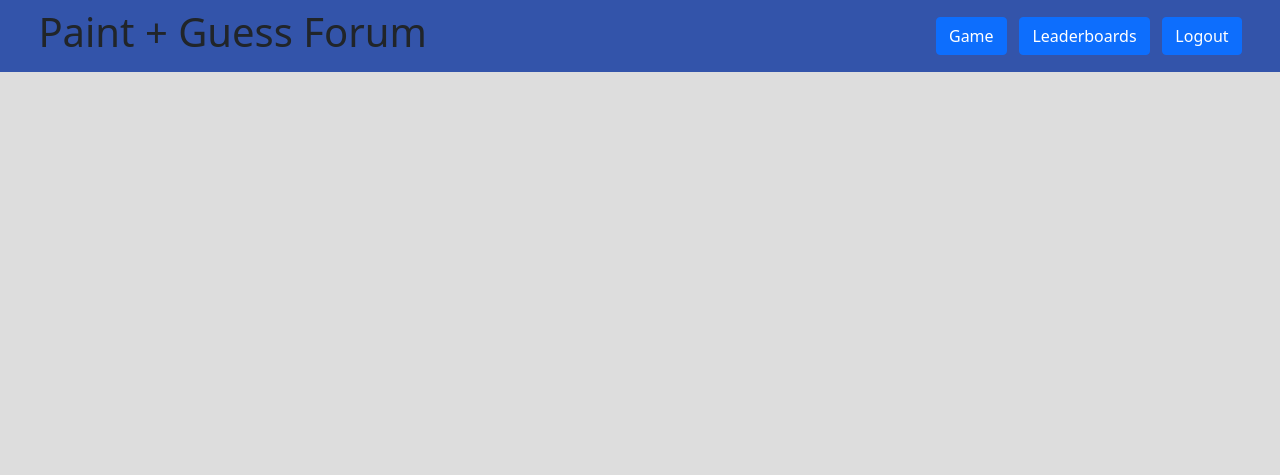
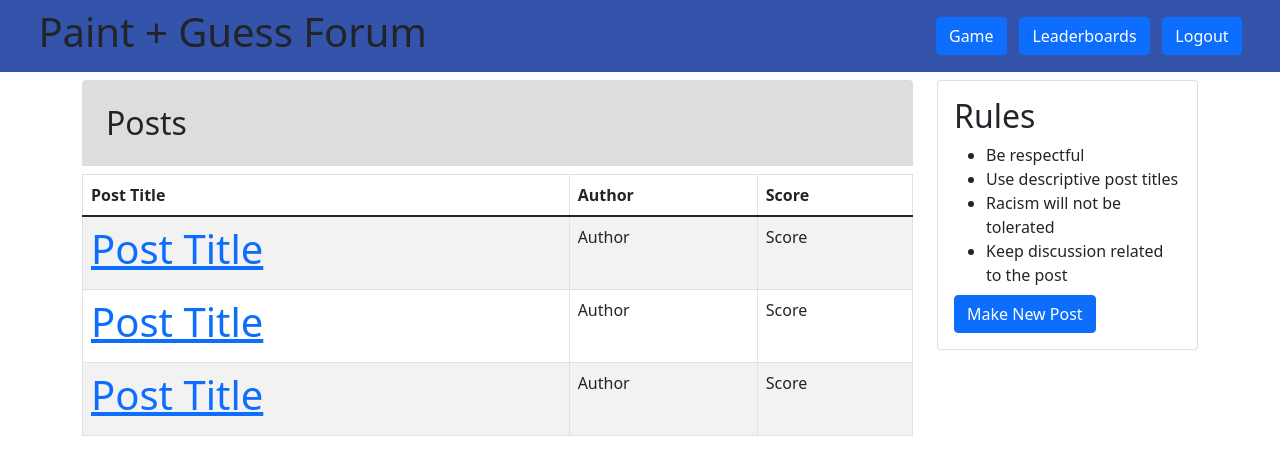
Before and after one commit to RandxmStranger/Pictionary, a Flask app: page /forum in a window 1280 px wide. Shown: the top 475 px of the page. Run offline with Flask 2, Linux system fonts and the light colour scheme; a user stored in the database is signed in; some libraries are stand-ins or nearby versions.

Commit message:
completed the basic forum page, need to add functionality

```diff
--- a/templates/forum.html
+++ b/templates/forum.html
@@ -9,9 +9,9 @@
         <title>
             Paint + Guess
         </title>
-        <meta name="viewport" content="width=device-width, initial-scale=1">
+        <meta name="viewport" content="width=device-width, initial-scale=1, shrink-to-fit=no">
     </head>
-    <body style="background-color: #DDD;">
+    <body>
         <nav class="navbar">
             <div class="col">
                 <h1 class="display-6" style="margin-left: 3vw;">Paint + Guess Forum</h1>
@@ -22,6 +22,77 @@
                 <button class="btn btn-primary" style="margin-right: 3vw;">Logout</button>
             </div>
         </nav>
+        <div class="container my-2">
+            <div class="row">
+                <div class="col-12 col-xl-9">
+                    <h2 class="rounded-top p-4" style="background-color: #DDD;">Posts</h2>
+                    <table class="table table-responsive table-bordered table-striped">
+                        <thead class="thead">
+                            <tr>
+                                <th scope="col">Post Title</th>
+                                <th scope="col">Author</th>
+                                <th scope="col">Score</th>
+                            </tr>
+                        </thead>
+                        <tbody class="tbody">
+                            <tr>
+                                <td>
+                                    <h3 class="display-6"><a href="#">Post Title</a></h3>
+                                </td>
+                                <td>
+                                    <p>Author</p>
+                                </td>
+                                <td>
+                                    <p>Score</p>
+                                </td>
+                            </tr>
+                            <tr>
+                                <td>
+                                    <h3 class="display-6"><a href="#">Post Title</a></h3>
+                                </td>
+                                <td>
+                                    <p>Author</p>
+                                </td>
+                                <td>
+                                    <p>Score</p>
+                                </td>
+                            </tr>
+                            <tr>
+                                <td>
+                                    <h3 class="display-6"><a href="#">Post Title</a></h3>
+                                </td>
+                                <td>
+                                    <p>Author</p>
+                                </td>
+                                <td>
+                                    <p>Score</p>
+                                </td>
+                            </tr>
+                        </tbody>
+                    </table>
+                </div>
+                <div class="col-5 col-xl-3">
+                    <aside>
+                        <div class="row">
+                            <div class="col-12 col-sm-6 col-xl-12">
+                                <div class="card mb-1 mb-sm-0 mb-xl-2">
+                                    <div class="card-body">
+                                        <h2 class="card-title">Rules</h2>
+                                        <ul class="list mb-2">
+                                            <li>Be respectful</li>
+                                            <li>Use descriptive post titles</li>
+                                            <li>Racism will not be tolerated</li>
+                                            <li>Keep discussion related to the post</li>
+                                        </ul>
+                                        <button class="btn btn-primary m" onclick="new_post">Make New Post</button>
+                                    </div>
+                                </div>
+                            </div>
+                        </div>
+                    </aside>
+                </div>
+            </div>
+        </div>
     </body>
     <script src= "/static/forumapp.js"></script>
     <script src="https://cdn.jsdelivr.net/npm/bootstrap@5.1.3/dist/js/bootstrap.bundle.min.js" integrity="sha384-ka7Sk0Gln4gmtz2MlQnikT1wXgYsOg+OMhuP+IlRH9sENBO0LRn5q+8nbTov4+1p" crossorigin="anonymous"></script>
```
